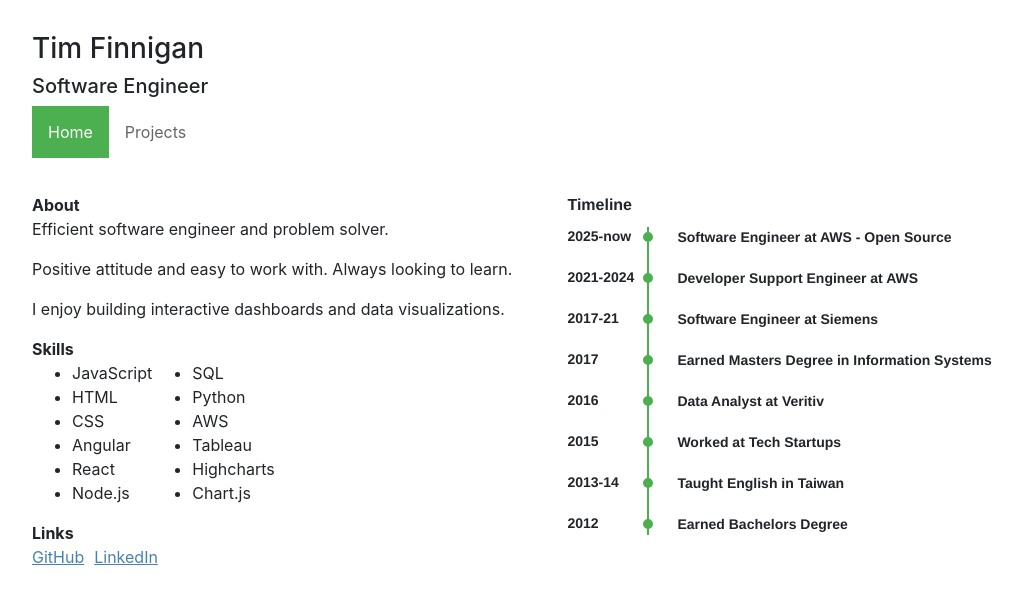
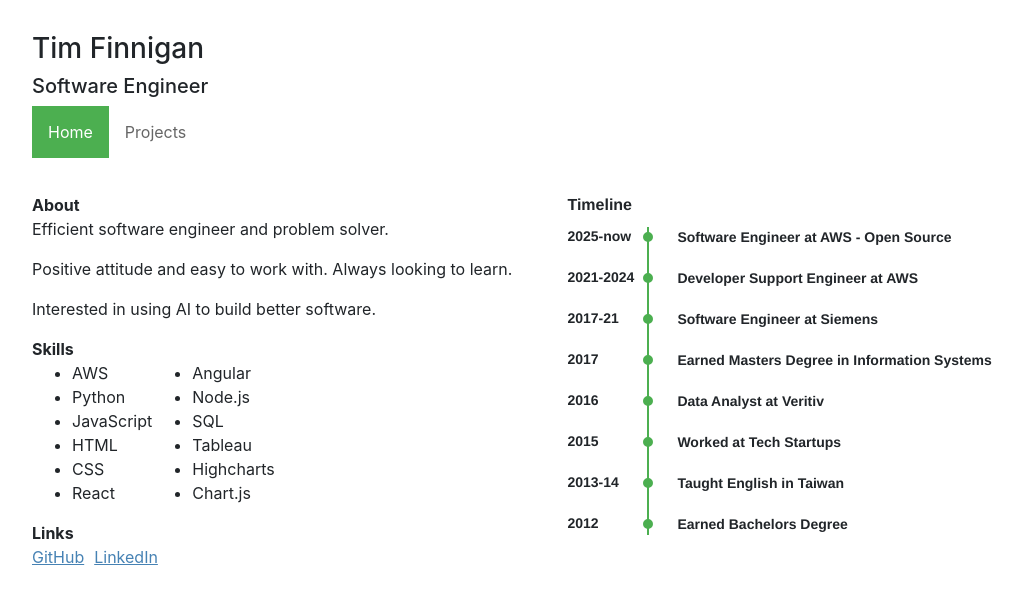
Before and after one commit to TimFinnigan/tim-finnigan-homepage, a React (Create React App) app: page / in a window 1280 px wide. Shown: the top 604 px of the page, without its empty margins (0-1023 px from the left). Built offline with nearby package versions, Linux system fonts and the light colour scheme.

Commit message:
update skills section in App.js to reflect new interests and technologies

```diff
--- a/src/App.js
+++ b/src/App.js
@@ -12,23 +12,22 @@ class App extends React.Component {
 						to learn.
 					</p>
 					<p>
-						I enjoy building interactive dashboards and data
-						visualizations.
+						Interested in using AI to build better software.
 					</p>
 					<strong>Skills</strong>
 					<br />
 					<ul className='skills'>
+						<li>AWS</li>
+						<li>Python</li>
 						<li>JavaScript</li>
 						<li>HTML</li>
 						<li>CSS</li>
-						<li>Angular</li>
 						<li>React</li>
-						<li>Node.js</li>
 					</ul>
 					<ul className='skills'>
+						<li>Angular</li>
+						<li>Node.js</li>
 						<li>SQL</li>
-						<li>Python</li>
-						<li>AWS</li>
 						<li>Tableau</li>
 						<li>Highcharts</li>
 						<li>Chart.js</li>
```
